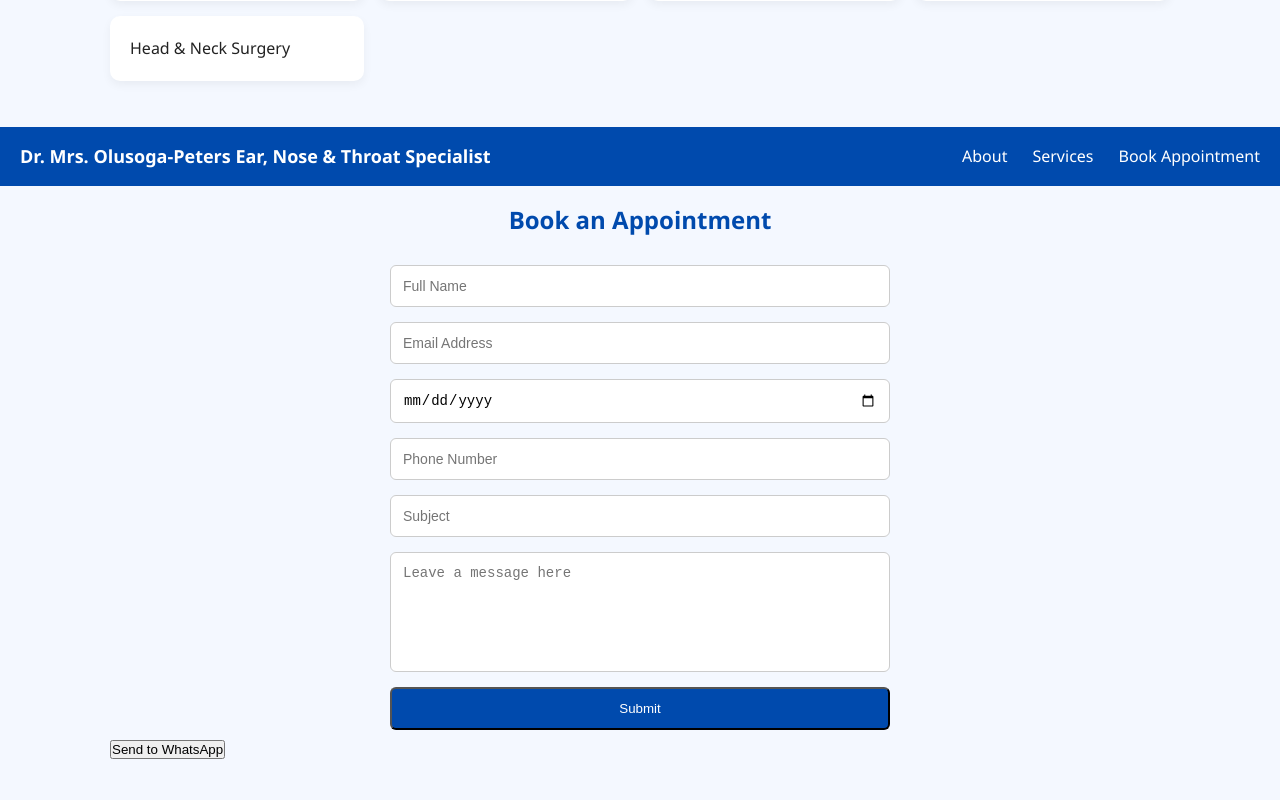
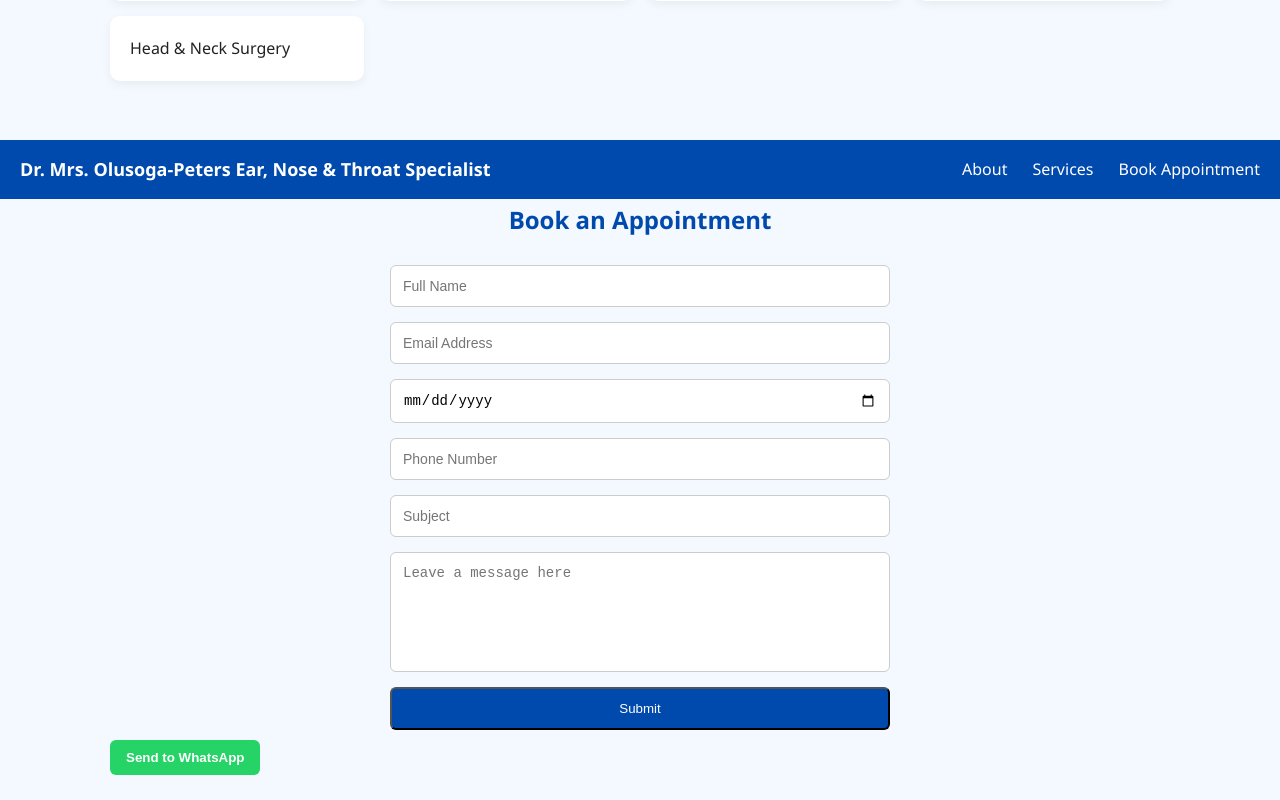
Before and after one commit to oladejipeters-svg/myotorhinolaryngologysite, a React (Vite) app: page / in a window 1280 px wide. Both pictures are taken after typing "Sample", "name@example.com", "2020-01-15", "5551234", "Sample", "Sample" into the empty fields and a click on the button "Submit". Shown: the part 1411-2211 px from the top of the page. Built offline with nearby package versions, Linux system fonts and the light colour scheme.

Commit message:
updating whatsapp button

```diff
--- a/src/components/WhatsAppSender.jsx
+++ b/src/components/WhatsAppSender.jsx
@@ -8,7 +8,19 @@ const WhatsAppSender = ({ phoneNumber, message }) => {
   };
 
   return (
-    <button onClick={sendToWhatsApp} style={{ marginTop: "10px" }}>
+    <button
+      onClick={sendToWhatsApp}
+      style={{
+        marginTop: "10px",
+        backgroundColor: "#25D366",
+        color: "white",
+        padding: "10px 16px",
+        border: "none",
+        borderRadius: "6px",
+        cursor: "pointer",
+        fontWeight: "bold",
+      }}
+    >
       Send to WhatsApp
     </button>
   );
```
